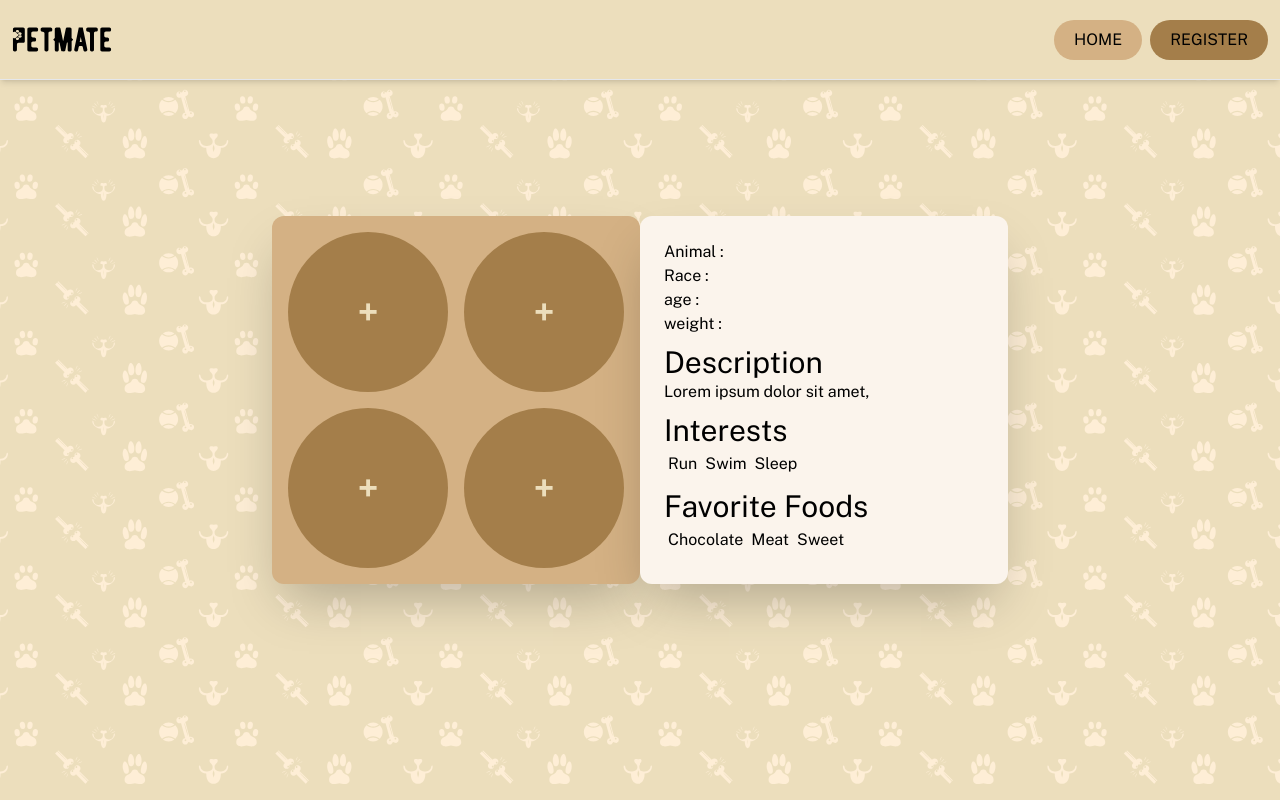
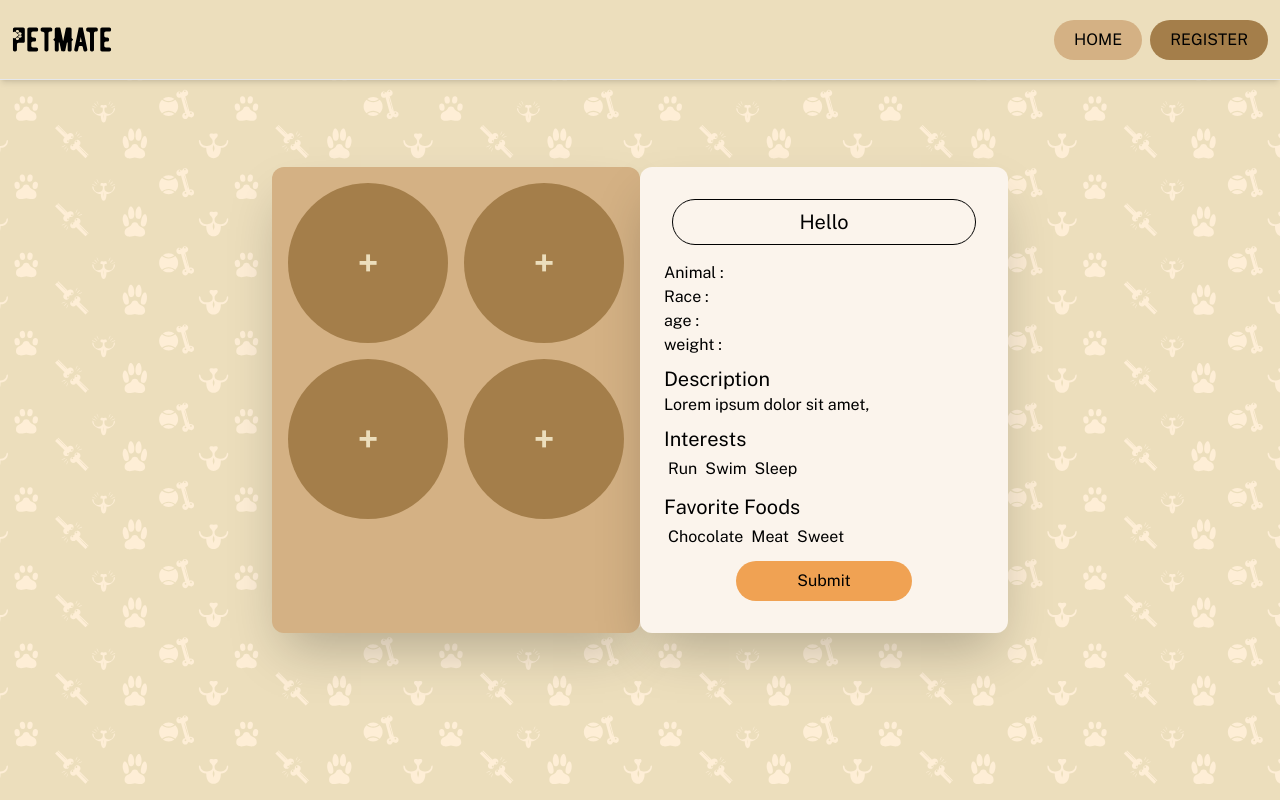
Before and after one commit to ronniejamestorres/petmate, a React (Vite) app: page /DashboardTwo in a window 1280 px wide. Built offline with nearby package versions, Linux system fonts and the light colour scheme; no server answers.

Commit message:
match, dashboard two

```diff
--- a/src/App.tsx
+++ b/src/App.tsx
@@ -5,14 +5,11 @@ import Register from "./pages/Register";
 import Dashboard from "./pages/Dashboard";
 import ForgotPassword from "./pages/ForgotPassword";
 import ShowOne from "./pages/ShowOne";
-
+import Match from "./pages/Match";
 import DashboardTwo from "./pages/DashboardTwo";
-
 import Error404 from "./pages/Error404";
 import ChatRoom from "./pages/ChatRoom";
-
 import "./App.css";
-
 import { BrowserRouter as Router, Route, Routes } from "react-router-dom";
 
 function App() {
@@ -25,10 +22,11 @@ function App() {
           <Route path="/ShowAll" element={<ShowAll />}></Route>
           <Route path="/Register" element={<Register />}></Route>
           <Route path="/showOne/:id" element={<ShowOne />}></Route>
-          <Route path="/DashboardTwo" element={<DashboardTwo />}></Route>
           <Route path="/ForgotPassword" element={<ForgotPassword />}></Route>
           <Route path="/Dashboard" element={<Dashboard />}></Route>
+          <Route path="/DashboardTwo" element={<DashboardTwo />}></Route>
           <Route path="/chatRoom" element={<ChatRoom />}></Route>
+          <Route path="/Match" element={<Match />}></Route>
           <Route path="*" element={<Error404 />}></Route>
         </Routes>
       </div>
--- a/src/components/DashboardCard.tsx
+++ b/src/components/DashboardCard.tsx
@@ -2,7 +2,7 @@ import React from "react";
 
 function DashboardCard() {
   return (
-    <div className="  ">
+    <>
       <div className=" m-2  ">
         <p>Animal :</p>
         <p>Race :</p>
@@ -10,11 +10,11 @@ function DashboardCard() {
         <p>weight :</p>
       </div>
       <div className="m-2">
-        <p className=" text-3xl">Description</p>
+        <p className=" text-xl">Description</p>
         <p>Lorem ipsum dolor sit amet,</p>
       </div>
       <div className="m-2">
-        <p className=" text-3xl">Interests</p>
+        <p className=" text-xl">Interests</p>
         <div className="flex flex-wrap  ">
           <div className="m-1">
             <div className="    ">Run</div>
@@ -28,7 +28,7 @@ function DashboardCard() {
         </div>
       </div>
       <div className="m-2">
-        <p className=" text-3xl">Favorite Foods</p>
+        <p className=" text-xl">Favorite Foods</p>
 
         <div className="flex flex-wrap  ">
           <div className="m-1">
@@ -42,7 +42,7 @@ function DashboardCard() {
           </div>
         </div>
       </div>
-    </div>
+    </>
   );
 }
 
--- a/src/components/DashboardGallery.tsx
+++ b/src/components/DashboardGallery.tsx
@@ -28,7 +28,7 @@ function DashboardGallery() {
 
   return (
     <div className="grid grid-cols-2 lg:grid-cols-2 gap-4">
-      <div className="w-40 h-40 bg-beige3 rounded-full relative   hover:scale-125 overflow-hidden">
+      <div className=" w-40 h-40 bg-beige3 rounded-full relative   hover:scale-125 overflow-hidden">
         <div className="w-40 h-40  absolute top-1/2 left-1/2 transform -translate-x-1/2 -translate-y-1/2 flex justify-center items-center">
           <label htmlFor="upload1">
             {image1 ? (
--- a/src/pages/Dashboard.tsx
+++ b/src/pages/Dashboard.tsx
@@ -3,6 +3,7 @@ import logoImage from "../images/petmate-newlogo-01.svg";
 import backgroundImage from "../images/petmate-background-01.svg";
 import axios from "axios";
 import { update } from "@react-spring/web";
+import { useNavigate } from "react-router-dom";
 
 const Dashboard = () => {
   const [name, setName] = useState("");
--- a/src/pages/DashboardTwo.tsx
+++ b/src/pages/DashboardTwo.tsx
@@ -4,11 +4,27 @@ import NavbarLogin from "../components/NavbarLogin";
 import backgroundImage from "../images/petmate-background-01.svg";
 import DashboardGallery from "../components/DashboardGallery";
 import ImageDisplay from "../components/ImageDisplay";
+import { FaJedi } from "react-icons/fa";
+import axios from "axios";
+import { Dashboard } from "@mui/icons-material";
+import DashboardCard from "../components/DashboardCard";
 
 function DashboardTwo() {
+  const data = {};
+  axios.patch(
+    `http://wave.nodestarter.eu:4000/users/update/${localStorage.getItem(
+      "loggedIn"
+    )}`,
+    data,
+    {
+      headers: {
+        "Content-Type": "application/json",
+      },
+    }
+  );
   return (
     <div
-      className="h-full bg-center bg-repeat  bg-beige1 "
+      className="h-screen bg-center bg-repeat  bg-beige1 overflow-auto "
       style={{ backgroundImage: `url(${backgroundImage})` }}
     >
       <div>
@@ -21,7 +37,15 @@ function DashboardTwo() {
           </div>
 
           <div className=" col-span-1 lg:col-span-1 bg-white  p-4 rounded-xl shadow-2xl">
-            <ContainerCardCopy />
+            <div className="flex justify-center m-4 text-xl border border-black rounded-full p-2 ">
+              Hello {localStorage.getItem("username")}
+            </div>
+            <DashboardCard />
+            <div className=" flex justify-center ">
+              <button className="bg-orange hover:bg-grey rounded-full w-44 h-10 items-center mb-4 ">
+                Submit
+              </button>
+            </div>
           </div>
         </div>
       </div>
--- /dev/null
+++ b/src/pages/Match.tsx
@@ -0,0 +1,47 @@
+import React from "react";
+import ContainerCardCopy from "../components/DashboardCard";
+import NavbarLogin from "../components/NavbarLogin";
+import backgroundImage from "../images/petmate-background-01.svg";
+import DashboardGallery from "../components/DashboardGallery";
+import ImageDisplay from "../components/ImageDisplay";
+import { FaJedi } from "react-icons/fa";
+
+function Match() {
+  return (
+    <div
+      className="h-screen bg-center bg-repeat  bg-white "
+      style={{ backgroundImage: `url(${backgroundImage})` }}
+    >
+      <div>
+        <NavbarLogin />
+      </div>
+      <div className=" flex items-center justify-center    ">
+        <div className="lg:w-11/12 grid grid-cols-1 lg:grid-cols-1 lg:mt-20 ">
+          <div className="  h-32 col-span-1 lg:col-span-1 bg-beige2  p-4 rounded-xl shadow-2xl flex gap-2 justify-center">
+            <div className=" w-20 h-20  rounded-full bg-beige1">X</div>
+            <div className=" w-20 h-20  rounded-full bg-beige1">X</div>
+            <div className=" w-20 h-20  rounded-full bg-beige1">X</div>
+            <div className=" w-20 h-20  rounded-full bg-beige1">X</div>
+          </div>
+
+          <div className=" col-span-1 lg:col-span-1 bg-white  p-4 rounded-xl shadow-2xl ">
+            <div className="p-2 border   rounded-full">
+              <div className=" w-20 h-20  rounded-full bg-beige1">X</div>
+            </div>
+            <div className="p-2 border   rounded-full">
+              <div className=" w-20 h-20  rounded-full bg-beige1">X</div>
+            </div>
+            <div className="p-2 border   rounded-full">
+              <div className=" w-20 h-20  rounded-full bg-beige1">X</div>
+            </div>
+            <div className="p-2 border   rounded-full">
+              <div className=" w-20 h-20  rounded-full bg-beige1">X</div>
+            </div>
+          </div>
+        </div>
+      </div>
+    </div>
+  );
+}
+
+export default Match;
```
Also changed, not shown: src/images/pngegg6.png (added), 1 other file (tests, documents, lock files or other folders).
